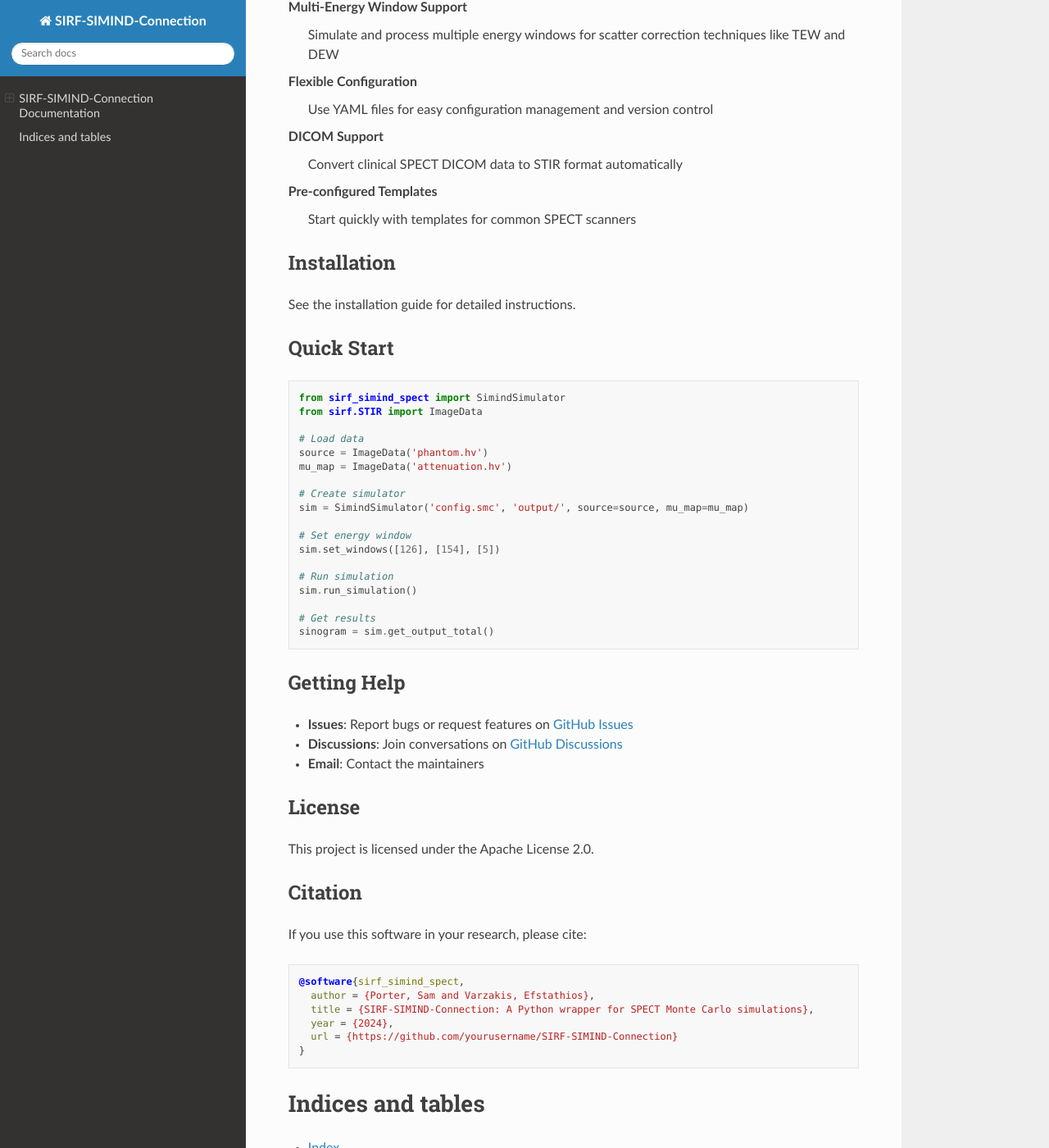
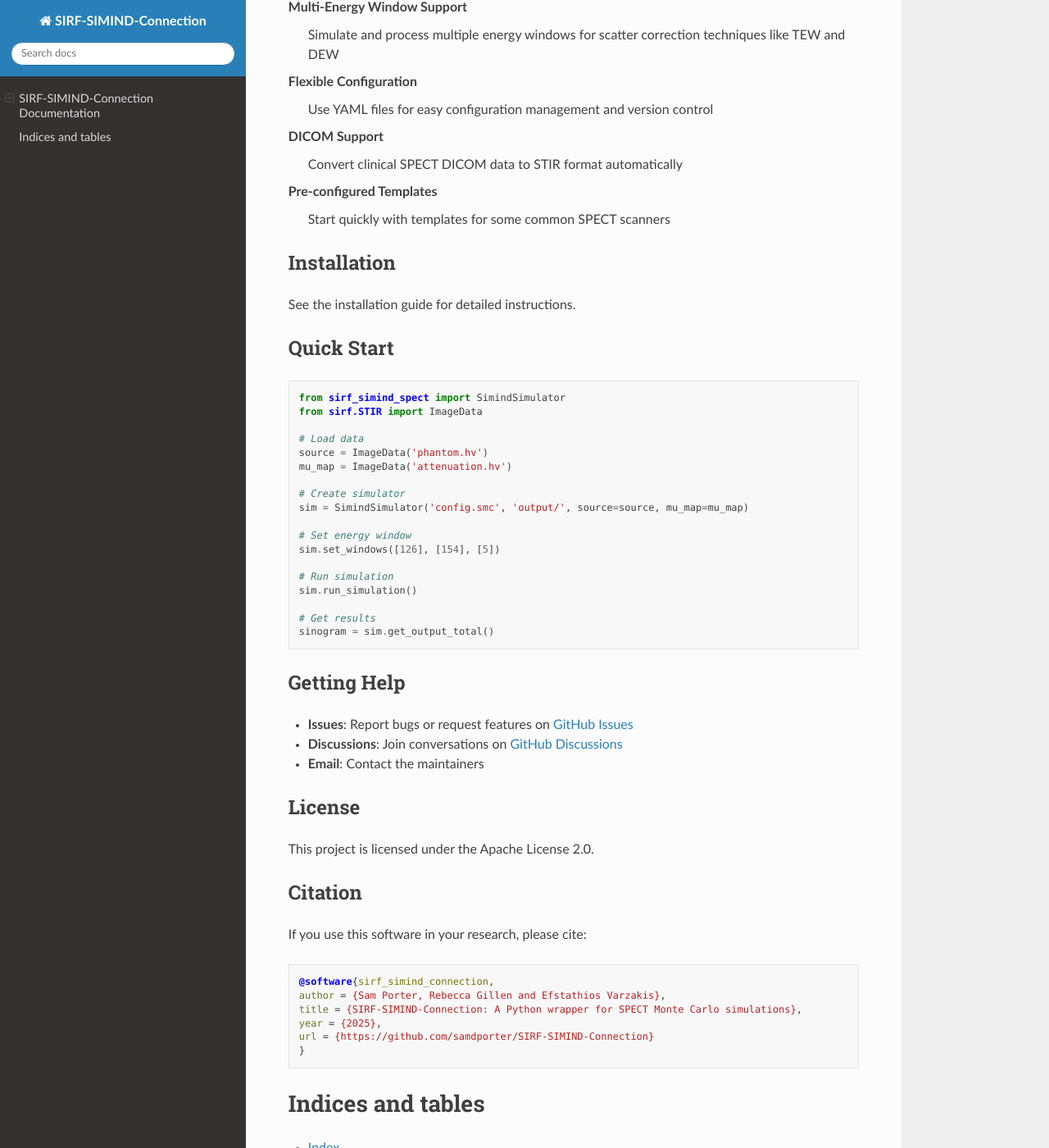
Before and after one commit to samdporter/SIRF-SIMIND-Connection, a Sphinx documentation site: the page built from docs/index.rst, in a window 1280 px wide and 1400 px high, scrolled down 627 px. Shown: the whole window at 82% size. Built offline with Sphinx 7.4.7 and the Read the Docs theme 3.1.0, drawn with Linux system fonts in a browser that asks for light colours; pages that are not in the unit, such as notebooks, are missing from menus; some of the changed text lies outside the part shown.

```diff
--- a/docs/index.rst
+++ b/docs/index.rst
@@ -24,7 +24,7 @@ SIRF-SIMIND-Connection enables researchers and developers to:
 - Run Monte Carlo SPECT simulations using familiar SIRF data types
 - Convert SPECT DICOM files to STIR format for processing
 - Simulate scatter and attenuation effects accurately
-- Implement advanced scatter correction techniques
+- Implement advanced scatter correction techniques (more to come)
 - Create custom scanner configurations
 
 Key Features
@@ -43,7 +43,7 @@ Key Features
    Convert clinical SPECT DICOM data to STIR format automatically
 
 **Pre-configured Templates**
-   Start quickly with templates for common SPECT scanners
+   Start quickly with templates for some common SPECT scanners
 
 Installation
 ------------
@@ -77,8 +77,8 @@ Quick Start
 Getting Help
 ------------
 
-- **Issues**: Report bugs or request features on `GitHub Issues <https://github.com/yourusername/SIRF-SIMIND-Connection/issues>`_
-- **Discussions**: Join conversations on `GitHub Discussions <https://github.com/yourusername/SIRF-SIMIND-Connection/discussions>`_
+- **Issues**: Report bugs or request features on `GitHub Issues <https://github.com/samdporter/SIRF-SIMIND-Connection/issues>`_
+- **Discussions**: Join conversations on `GitHub Discussions <https://github.com/samdporter/SIRF-SIMIND-Connection/discussions>`_
 - **Email**: Contact the maintainers
 
 License
@@ -93,11 +93,11 @@ If you use this software in your research, please cite:
 
 .. code-block:: bibtex
 
-   @software{sirf_simind_spect,
-     author = {Porter, Sam and Varzakis, Efstathios},
-     title = {SIRF-SIMIND-Connection: A Python wrapper for SPECT Monte Carlo simulations},
-     year = {2024},
-     url = {https://github.com/yourusername/SIRF-SIMIND-Connection}
+   @software{sirf_simind_connection,
+   author = {Sam Porter, Rebecca Gillen and Efstathios Varzakis},
+   title = {SIRF-SIMIND-Connection: A Python wrapper for SPECT Monte Carlo simulations},
+   year = {2025},
+   url = {https://github.com/samdporter/SIRF-SIMIND-Connection}
    }
 
 Indices and tables
```
Also changed, not shown: CONTRIBUTING.md (+18 -15 lines), pyproject.toml (+16 -8 lines), .readthedocs.yml (added).
